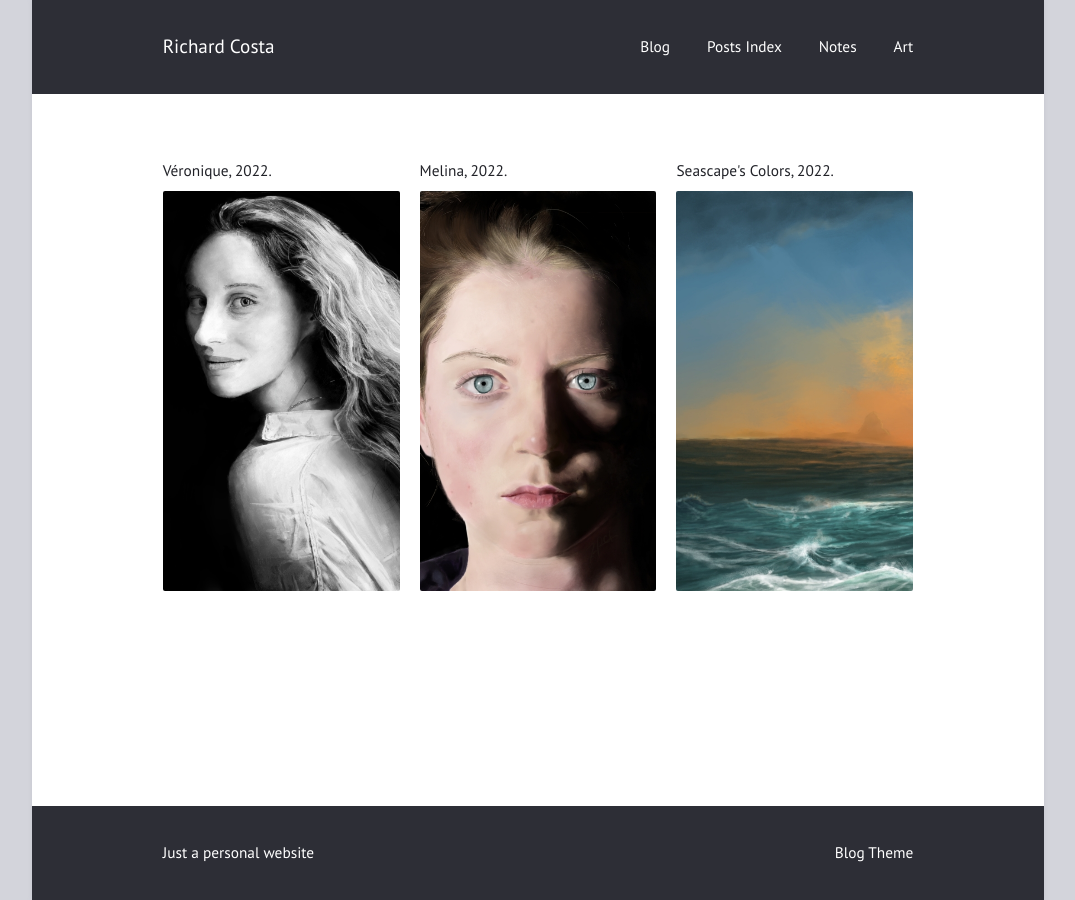
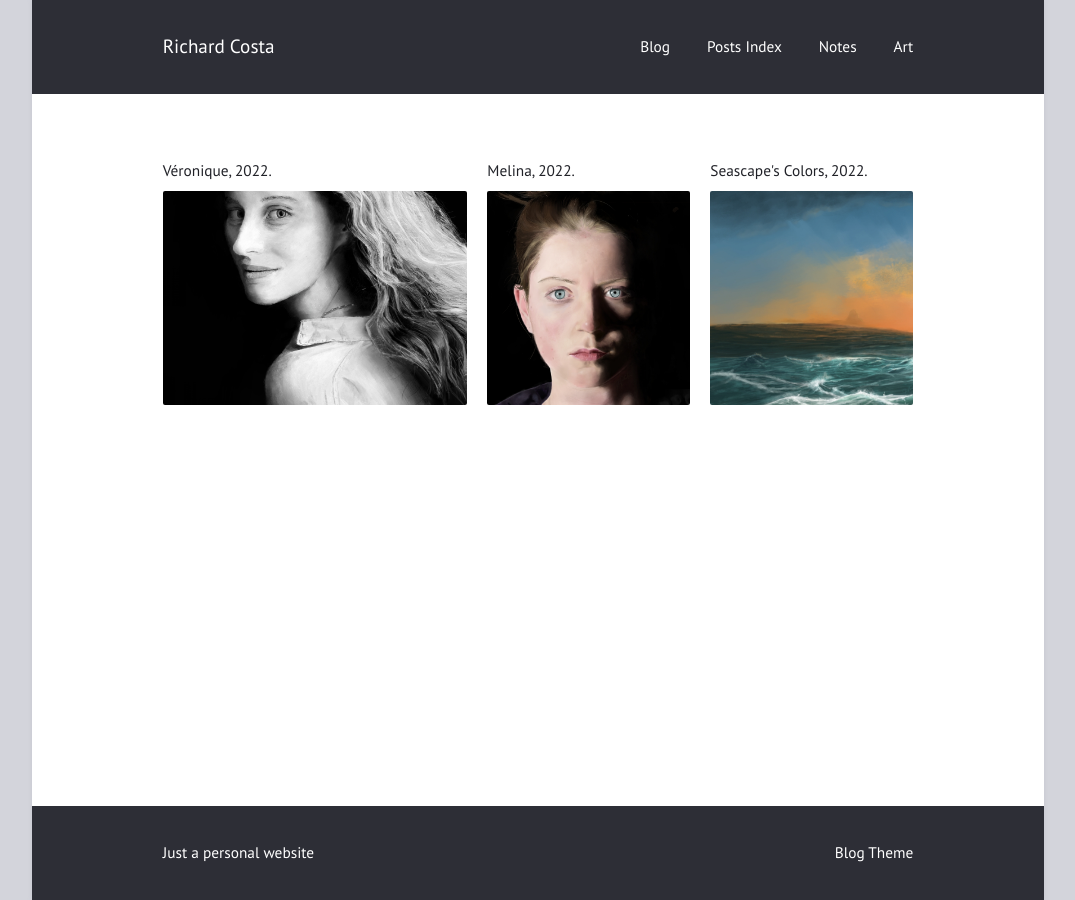
Before and after one commit to richard-costa/richard-costa.github.io, a Jekyll site: the page built from art.md, in a window 1280 px wide. Shown: the whole page, without its empty margins (102-1177 px from the left). Built offline with Jekyll 4.4.1, drawn with Linux system fonts in a browser that asks for light colours.

Commit message:
width height adjustment of figures

```diff
--- a/art.md
+++ b/art.md
@@ -8,15 +8,15 @@ layout: page
 <div class="row" style="width:100%; display:flex; flex-direction:row; gap: 20px">
     <figure>
         <figcaption>Véronique, 2022.</figcaption>
-        <a href="/assets/art/veronique.jpg"><img src="/assets/art/veronique.jpg" alt="Veronique" style="width:700px; height: 400px; object-fit: cover"></a>
+        <a href="/assets/art/veronique.jpg"><img src="/assets/art/veronique.jpg" alt="Veronique" style="width:100%; height: 50%; object-fit: cover"></a>
     </figure>
     <figure>
         <figcaption>Melina, 2022.</figcaption>
-        <a href="/assets/art/melina.jpg"><img src="/assets/art/melina.jpg" alt="Melina" style="width:700px; height: 400px; object-fit: cover"></a>
+        <a href="/assets/art/melina.jpg"><img src="/assets/art/melina.jpg" alt="Melina" style="width:100%; height: 50%; object-fit: cover"></a>
     </figure>
     <figure>
         <figcaption>Seascape's Colors, 2022.</figcaption>
-        <a href="/assets/art/seascape.jpg"><img src="/assets/art/seascape.jpg"  alt="Seascape" style="width:700px; height: 400px; object-fit: cover"></a>
+        <a href="/assets/art/seascape.jpg"><img src="/assets/art/seascape.jpg"  alt="Seascape" style="width:100%; height: 50%; object-fit: cover"></a>
     </figure>
 
 </div>
```
